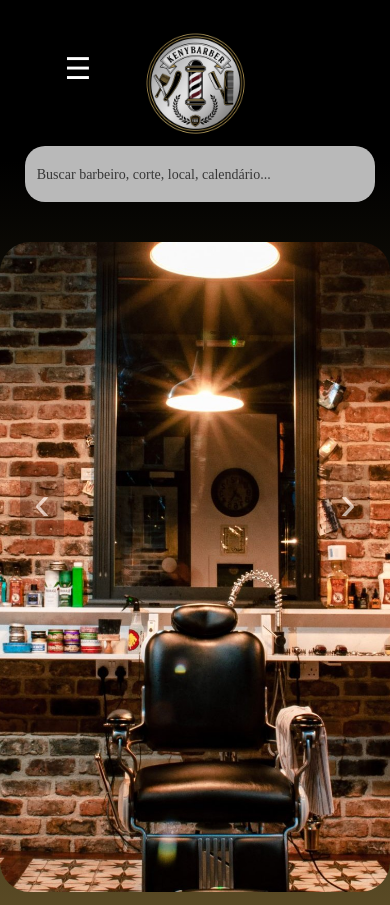
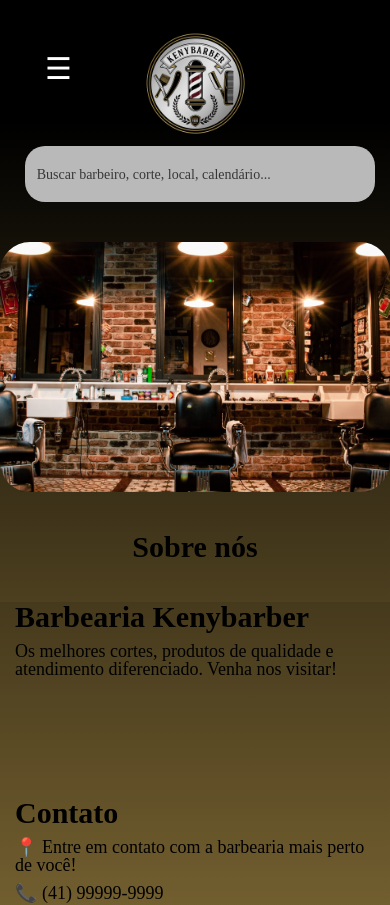
Before and after one commit to yassminn8954/Kenybarber-front, a React (Vite) app: page / in a window 390 px wide. Shown: the top 905 px of the page. Built offline with nearby package versions, Linux system fonts and the light colour scheme; grey boxes are pictures that could not be loaded; a web font is replaced by a local one.

Commit message:
responsividade carrossel

```diff
--- a/src/Components/Cabecalho/Cabecalho.jsx
+++ b/src/Components/Cabecalho/Cabecalho.jsx
@@ -7,7 +7,7 @@ import Logo from '../../assets/imagem/logo.png';
 
 const Container = styled.header`
   display: flex;
-  width: 90%;
+  width: 100vw;
   justify-content: space-between;
   align-items: center;
   padding: 1rem;
@@ -112,9 +112,6 @@ const Container = styled.header`
       padding: 0.5rem 0.75rem;
     }
   }
-  @media (min-width: 769px) {
-
-  }
 `;
 
 
--- a/src/Components/Carrossel/Carrossel.jsx
+++ b/src/Components/Carrossel/Carrossel.jsx
@@ -7,7 +7,7 @@ import Imagem4 from '../../assets/imagem/carrossel5.jpg';
 
 
 const CarouselContainer = styled.div`
-  width: 100vw;
+  width: 100%;
   position: relative;
   overflow: hidden;
   margin: none;
@@ -31,6 +31,24 @@ const CarouselItem = styled.div`
     object-fit: cover;
     display: block;
     border-radius: 30px;
+
+    @media(max-width: 1000px){
+
+        height: 480px;
+
+    }
+
+    @media(max-width: 768px){
+
+        height: 350px;
+
+    }
+
+    @media(max-width:480px){
+
+        height: 250px;
+
+    }
   }
 `;
 
--- a/src/Components/Search/Search.jsx
+++ b/src/Components/Search/Search.jsx
@@ -3,7 +3,7 @@ import { Search as SearchIcon } from "lucide-react";
 
 const Pesquisa = styled.input`
   padding: 12px 48px 12px 20px;
-  width: 800px;
+  width: 100%;
   height: 40px;
   background-color: #b9b9b9;
   border-radius: 20px;
@@ -69,12 +69,12 @@ const IconWrapper = styled.div`
   }
 
   @media(max-width:1000px) {
-      right: 30px;
+      right: 40px;
 
   }
 
   @media (max-width: 768px) {
-    right: 40px;
+    right: 55px;
     svg { width: 28px; height: 28px; }
   }
 
```
